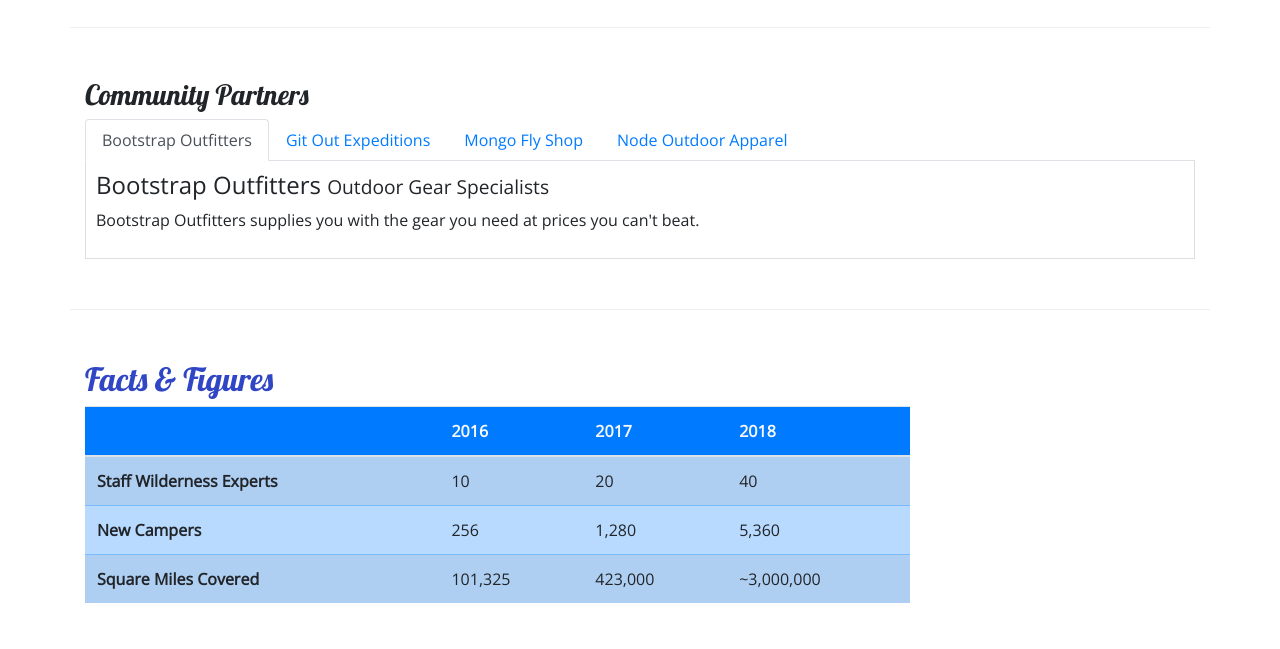
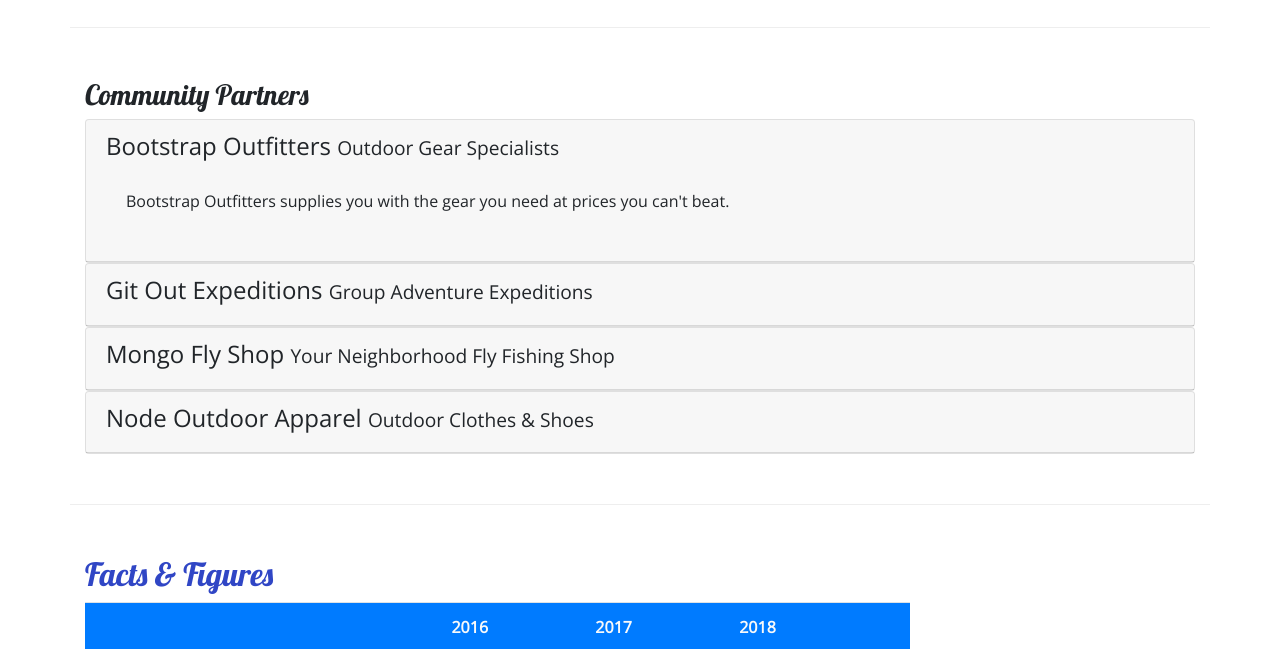
Before and after one commit to Abmiram/nucamp-bootstrap, a website: page aboutus.html in a window 1280 px wide. Shown: the part 790-1439 px from the top of the page. Drawn offline with nearby package versions, Linux system fonts and the light colour scheme.

Commit message:
Accordion

```diff
--- a/aboutus.html
+++ b/aboutus.html
@@ -111,41 +111,83 @@
         <div class="row row-content">
             <div class="col">
                 <h3>Community Partners</h3>
-                <ul class="nav nav-tabs">
-                    <li class="nav-item"><a class="nav-link active" href="#bootstrap" role="tab"
-                            data-toggle="tab">Bootstrap Outfitters</a></li>
-                    <li class="nav-item"><a class="nav-link" href="#git" role="tab" data-toggle="tab">Git Out
-                            Expeditions</a></li>
-                    <li class="nav-item"><a class="nav-link" href="#mongo" role="tab" data-toggle="tab">Mongo Fly
-                            Shop</a></li>
-                    <li class="nav-item"><a class="nav-link" href="#node" role="tab" data-toggle="tab">Node Outdoor
-                            Apparel</a></li>
-                </ul>
-                <div class="tab-content">
-                    <div role="tabpanel" class="tab-pane fade show active" id="bootstrap">
-                        <h4>Bootstrap Outfitters <small>Outdoor Gear Specialists</small></h4>
-                        <p class="d-none d-sm-block">Bootstrap Outfitters supplies you with the gear you need at prices
+                <div id="accordion">
+                    <div class="card">
+                        <div role="tab" class="card-header">
+                            <h4>
+                                <a data-toggle="collapse" data-target="#bootstrap">Bootstrap Outfitters <small>Outdoor
+                                        Gear Specialists</small>
+                                </a>
+                            </h4>
+                            <div class="collapse show" id="bootstrap" data-parent="#accordion">
+                                <div class="card-body">
+                                    <p class="d-none d-sm-block">Bootstrap Outfitters supplies you with the gear you
+                                        need at
+                                        prices
                                         you
                                         can't beat.</p>
                                 </div>
-                    <div role="tabpanel" class="tab-pane fade" id="git">
-                        <h4>Git Out Expeditions <small>Group Adventure Expeditions</small></h4>
-                        <p class="d-none d-sm-block">Join Git Out Expeditions to explore new horizons with a group of
+                            </div>
+                        </div>
+                    </div>
+                    <div class="card">
+                        <div role="tab" class="card-header">
+                            <h4>
+                                <a class="collapsed" data-toggle="collapse" data-target="#git">Git Out Expeditions
+                                    <small>Group
+                                        Adventure Expeditions</small>
+                                </a>
+                            </h4>
+                            <div class="collapse" id="git" data-parent="#accordion">
+                                <div class="card-body">
+                                    <p class="d-none d-sm-block">Join Git Out Expeditions to explore new horizons with a
+                                        group
+                                        of
                                         other
                                         adventurers!</p>
                                 </div>
-                    <div role="tabpanel" class="tab-pane fade" id="mongo">
-                        <h4>Mongo Fly Shop <small>Your Neighborhood Fly Fishing Shop</small></h4>
-                        <p class="d-none d-sm-block">Need a new fishing pole, a tacklebox, or flies of all kinds? Stop
+                            </div>
+                        </div>
+                    </div>
+                    <div class="card">
+                        <div role="tab" class="card-header">
+                            <h4>
+                                <a class="collapsed" data-toggle="collapse" data-target="#mongo">Mongo Fly Shop
+                                    <small>Your Neighborhood
+                                        Fly
+                                        Fishing Shop</small>
+                                </a>
+                            </h4>
+                            <div class="collapse" id="mongo" data-parent="#accordion">
+                                <div class="card-body">
+                                    <p class="d-none d-sm-block">Need a new fishing pole, a tacklebox, or flies of all
+                                        kinds?
+                                        Stop
                                         by
                                         Mongo
                                         Fly Shop.</p>
                                 </div>
-                    <div role="tabpanel" class="tab-pane fade" id="node">
-                        <h4>Node Outdoor Apparel <small>Outdoor Clothes & Shoes</small></h4>
-                        <p class="d-none d-sm-block">From polar fleeces to swimsuits, hiking boots to waders, a visit to
+                            </div>
+                        </div>
+                    </div>
+                    <div class="card">
+                        <div role="tab" class="card-header">
+                            <h4>
+                                <a class="collapsed" data-toggle="collapse" data-target="#node">Node Outdoor Apparel
+                                    <small>Outdoor Clothes
+                                        & Shoes</small>
+                                </a>
+                            </h4>
+                            <div class="collapse" id="node" data-parent="#accordion">
+                                <div class="card-body">
+                                    <p class="d-none d-sm-block">From polar fleeces to swimsuits, hiking boots to
+                                        waders, a
+                                        visit to
                                         Node
                                         will be sure to get you covered.</p>
+                                </div>
+                            </div>
+                        </div>
                     </div>
                 </div>
             </div>
--- a/css/styles.css
+++ b/css/styles.css
@@ -36,8 +36,7 @@
     background-color: #901CAD;
 }
 
-.tab-content {
-    border: 1px solid #DDD;
-    border-top: none;
-    padding: 10px;
-}
+a, a:hover {
+    color: inherit;
+    text-decoration: none;
+  }
```
Lines whose indentation alone changed are shown as unchanged.
